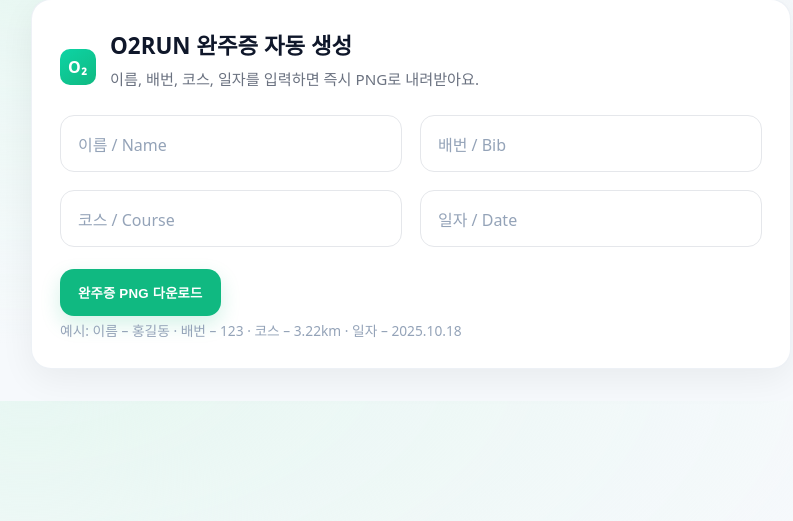
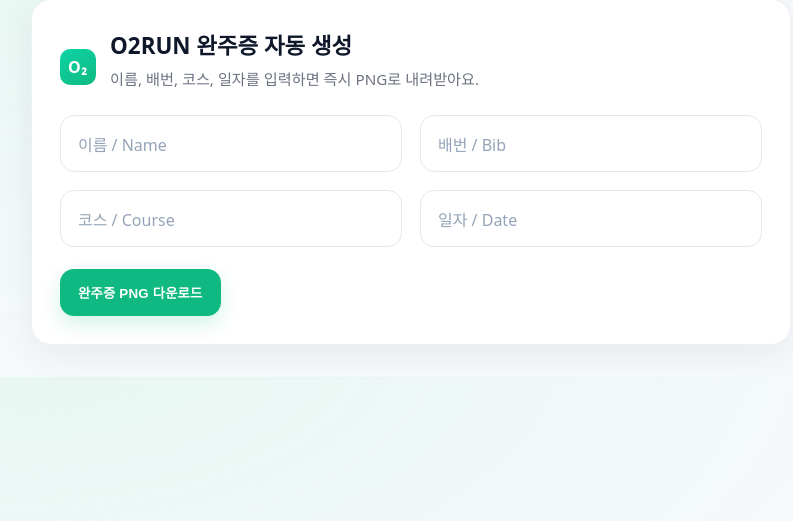
Before and after one commit to jmelody0502/o2run-cert, a Flask app: page / in a window 1280 px wide. Shown: the part 33-554 px from the top of the page, without its empty margins (229-1022 px from the left). Run offline with Flask 3, Linux system fonts and the light colour scheme.

Commit message:
form.html

```diff
--- a/templates/form.html
+++ b/templates/form.html
@@ -126,7 +126,6 @@
           <button class="primary" type="submit">완주증 PNG 다운로드</button>
         </div>
       </form>
-      <div class="samples">예시: 이름 – 홍길동 · 배번 – 123 · 코스 – 3.22km · 일자 – 2025.10.18</div>
     </div>
   </body>
 </html>
```
